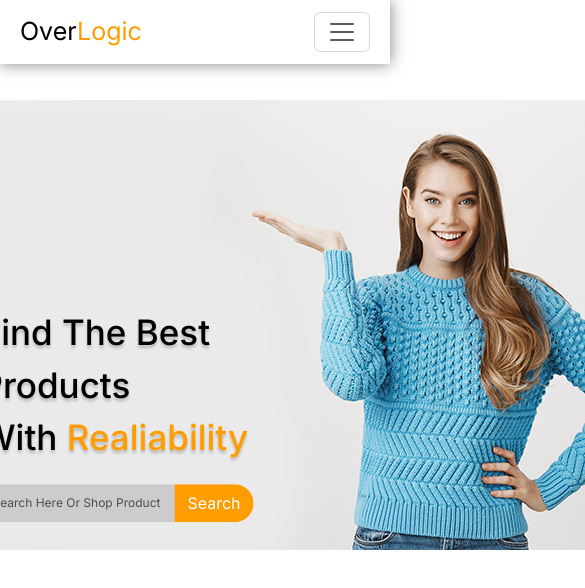
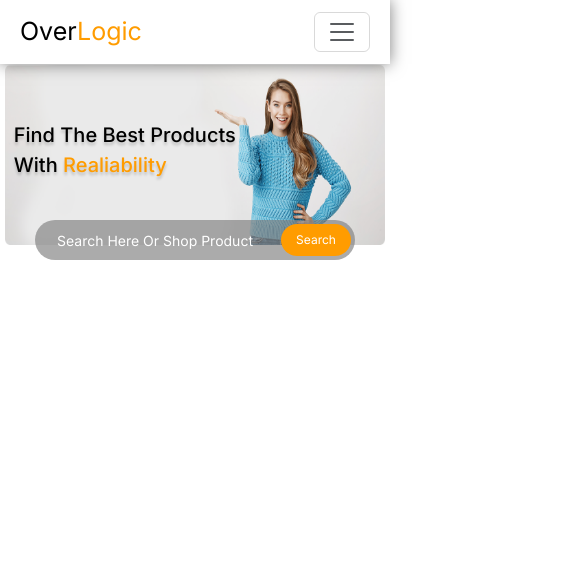
Before and after one commit to FJR-Overlogic/nextts-ovlomarket, a Next.js app: page / in a window 390 px wide. Shown: the top 588 px of the page, 585 px wide, since content can reach past the window. Built offline with nearby package versions, Linux system fonts and the light colour scheme.

Commit message:
update: header view to be responsive

```diff
--- a/src/components/elements/header/header.module.css
+++ b/src/components/elements/header/header.module.css
@@ -7,7 +7,7 @@
 
 .title-header {
   position: absolute;
-  top: 50%;
+  top: 40%;
   left: 30%;
   transform: translate(-50%, -50%);
   font-size: 35px;
@@ -17,27 +17,79 @@
   text-align: center;
 }
 
-.input-box {
+.search-box {
+  position: absolute;
+  top: 50%;
+  left: 28.5%;
+  width: 320px;
+  background-color: rgba(128, 128, 128, 0.283);
+  height: 40px;
+  transform: translate(-50%, -50%);
   border-radius: 20px;
   margin-top: 20px;
+  padding: 2px;
+  display: flex;
+  align-items: center;
+  justify-content: center;
+}
+
+.search-box input {
+  background-color: transparent;
+  flex: 1;
+  border: none;
+  outline: none;
+  font-size: 14px;
+  padding-left: 20px;
+  color: white;
+  caret-color: white;
+}
+
+.search-box input:active {
   border: none;
 }
 
-.input {
-  border: none;
-  background-color: rgba(128, 128, 128, 0.283);
-  font-size: 12px;
+.search-box input::placeholder {
   color: white;
+  margin-left: 20px;
+  font-weight: thin;
 }
 
-
-.button {
+.search-box button {
+  border: none;
+  border-radius: 20px;
+  height: 32px;
+  width: 70px;
+  cursor: pointer;
+  font-size: 12px;
+  margin-right: 2px;
+  color: white;
   background-color: #ff9c00;
-  border-radius: 20px;
-  color: white;
 }
 
-.button:hover{
-    border: 1px solid #ff9c00;
-    color: #ff9c00;
+.button:hover {
+  border: 1px solid #ff9c00;
+  color: #ff9c00;
 }
+
+@media (max-width: 768px) {
+  .header {
+    margin-top: 65px;
+  }
+  .header-img {
+    width: 380px;
+    height: 180px;
+  }
+
+  .title-header {
+    position: absolute;
+    top: 150px;
+    left: 32%;
+    font-size: 20px;
+  }
+
+  .search-box {
+    top: 220px;
+    left: 50%;
+    background-color: rgba(128, 128, 128, 0.66);
+  }
+}
--- a/src/components/elements/header/header.tsx
+++ b/src/components/elements/header/header.tsx
@@ -6,7 +6,7 @@ export default function Header() {
   return (
     <div className={`${styles["header"]}`}>
       <div className={`${styles["image-container"]}`}>
-        <Image src={HeaderImage} alt="header" />
+        <Image src={HeaderImage} className={`${styles["header-img"]}`} alt="header" priority />
         <div className={` text-start ${styles["title-header"]}`}>
           <div>
             Find The Best Products
@@ -20,15 +20,12 @@ export default function Header() {
               Realiability
             </span>
           </div>
-          <div>
-            <div className={`input-group mb-3 ${styles["input-box"]}`}>
-              <input type="text" className={`form-control ${styles["input"]}`} placeholder="Search Here Or Shop Product" aria-label="Search Here Or Shop Product" aria-describedby="button-addon2" />
-              <button className={`btn ${styles["button"]}`} type="button" id="button-addon2">
-                Search
-              </button>
-            </div>
-          </div>
+          <div></div>
         </div>
+        <form action="" className={`mb-3 ${styles["search-box"]}`}>
+          <input type="text" placeholder="Search Here Or Shop Product" />
+          <button type="submit">Search</button>
+        </form>
       </div>
     </div>
   );
```
